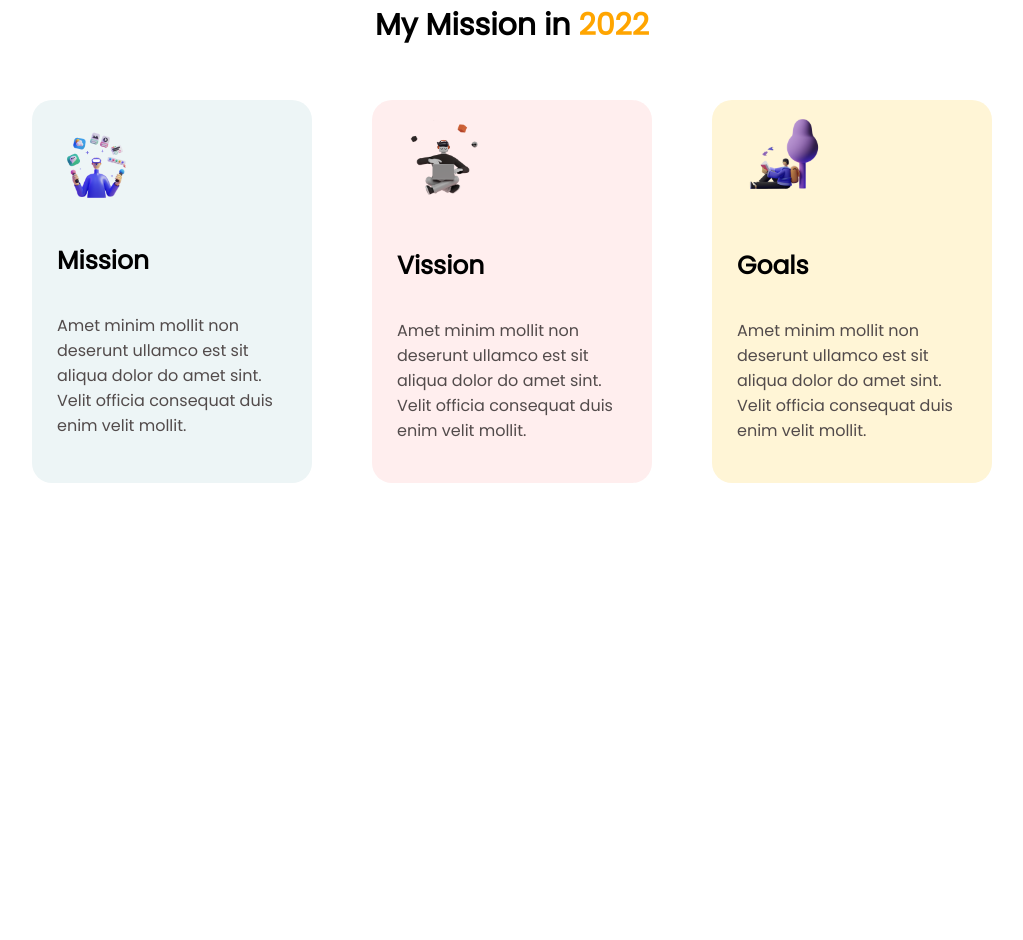
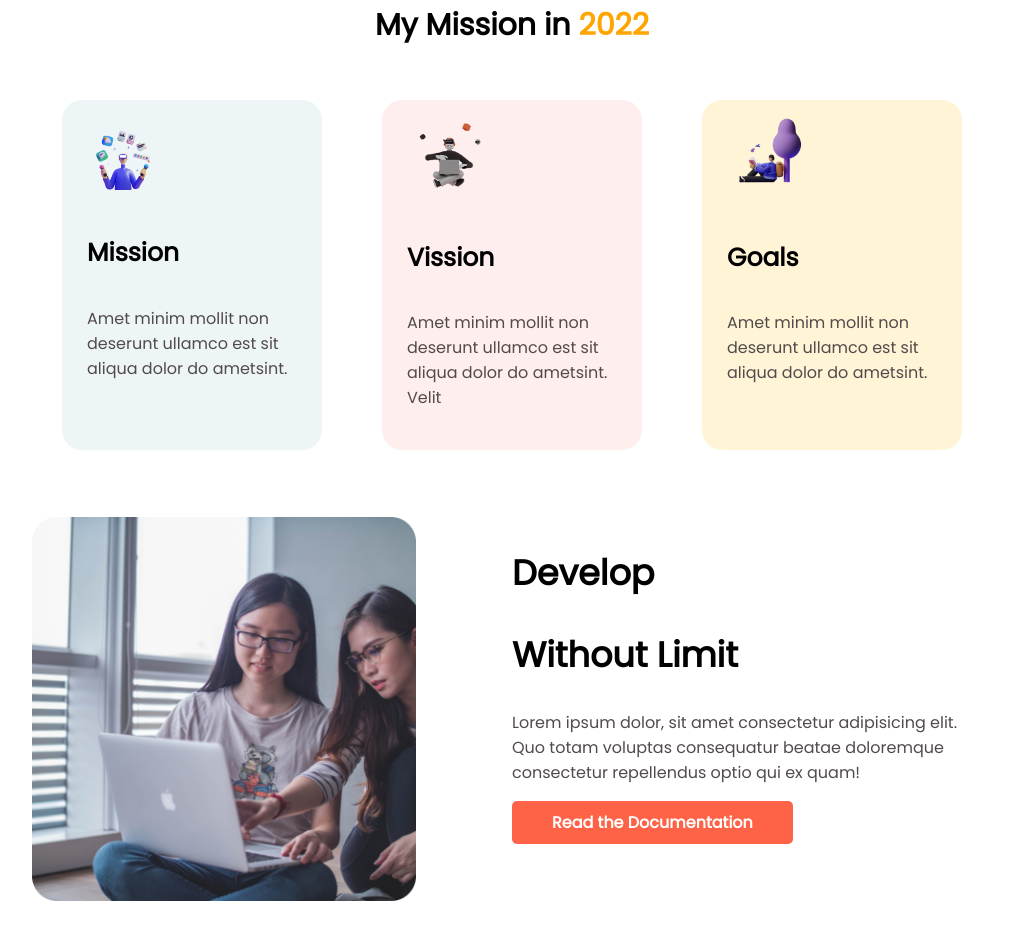
Before and after one commit to sajibur-rahman/personal-website, a plain HTML site: page index.html in a window 1280 px wide. Shown: the part 512-1452 px from the top of the page, without its empty margins (128-1151 px from the left). Before the commit the page ends 1022 px from the top, so only its background shows below. Drawn offline with Linux system fonts and the light colour scheme.

Commit message:
community section is done

```diff
--- a/index.html
+++ b/index.html
@@ -14,6 +14,7 @@
     <link rel="stylesheet" href="./style.css" />
   </head>
   <body>
+    <main>
       <section class="flexiable_container">
         <div class="half_of_container personal_text_area">
           <div class="text_header">
@@ -22,8 +23,8 @@
           </div>
           <p>
             Lorem ipsum dolor sit amet consectetur adipisicing elit. Incidunt
-          expedita quasi eligendi et fugiat doloremque autem ut illo laboriosam
-          cupiditate.
+            expedita quasi eligendi et fugiat doloremque autem ut illo
+            laboriosam cupiditate.
           </p>
           <a href="#" class="link_button">Explor Now</a>
           <p>Scroll down to explore more about us</p>
@@ -45,8 +46,8 @@
             />
             <h4>Mission</h4>
             <p>
-            Amet minim mollit non deserunt ullamco est sit aliqua dolor do amet
-            sint. Velit officia consequat duis enim velit mollit.
+              Amet minim mollit non deserunt ullamco est sit aliqua dolor do
+              ametsint.
             </p>
           </div>
           <div class="mission_item vission">
@@ -56,8 +57,8 @@
             />
             <h4>Vission</h4>
             <p>
-            Amet minim mollit non deserunt ullamco est sit aliqua dolor do amet
-            sint. Velit officia consequat duis enim velit mollit.
+              Amet minim mollit non deserunt ullamco est sit aliqua dolor do
+              ametsint. Velit
             </p>
           </div>
           <div class="mission_item goal">
@@ -67,11 +68,44 @@
             />
             <h4>Goals</h4>
             <p>
-            Amet minim mollit non deserunt ullamco est sit aliqua dolor do amet
-            sint. Velit officia consequat duis enim velit mollit.
+              Amet minim mollit non deserunt ullamco est sit aliqua dolor do
+              ametsint.
             </p>
           </div>
         </div>
       </section>
+
+      <section class="commitment_section flexiable_container">
+        <div class="commitment_item half_of_container">
+          <img src="./images/pictures/coding.png" alt="coding png" />
+        </div>
+        <div class="commitment_item half_of_container">
+          <h2>Develop</h2>
+          <h2>Without Limit</h2>
+          <p>
+            Lorem ipsum dolor, sit amet consectetur adipisicing elit. Quo totam
+            voluptas consequatur beatae doloremque consectetur repellendus optio
+            qui ex quam!
+          </p>
+          <a href="#" class="link_button">Read the Documentation</a>
+        </div>
+      </section>
+
+      <section class="comunity_section flexiable_container">
+        <div class="comunity_item half_of_container">
+          <h2>Know our</h2>
+          <h2>Global Community</h2>
+          <p>
+            Lorem ipsum dolor, sit amet consectetur adipisicing elit. Quo totam
+            voluptas consequatur beatae doloremque consectetur repellendus optio
+            qui ex quam!
+          </p>
+          <a href="#" class="link_button">Read the Documentation</a>
+        </div>
+        <div class="comunity_item community_img_container half_of_container">
+          <img src="./images/pictures/project.png" alt="coding png" />
+        </div>
+      </section>
+    </main>
   </body>
 </html>
--- a/style.css
+++ b/style.css
@@ -3,8 +3,16 @@ body {
   margin: 0;
   padding: 0;
 }
+main {
+  width: 75%;
+  margin: auto;
+}
+
 h1 {
   font-size: 30px;
+}
+h2 {
+  font-size: 35px;
 }
 h4 {
   font-size: 25px;
@@ -16,7 +24,6 @@ p {
 
 .flexiable_container {
   display: flex;
-  margin-left: 130px;
   margin-top: 40px;
 }
 
@@ -66,8 +73,6 @@ p {
 
 .mission_container {
   display: flex;
-  margin-left: 130px;
-  margin-right: 130px;
 }
 
 .mission_item {
@@ -91,3 +96,33 @@ p {
 .mission_item img {
   width: 40%;
 }
+
+/* commitment section */
+
+/* .commitment_section {
+  display: flex;
+} */
+.commitment_item img {
+  width: 80%;
+}
+
+.commitment_section_img img {
+  background-image: url("./images/shapes/shape-1.png");
+  background-repeat: no-repeat;
+  background-position: left top;
+}
+
+/* coummunity section */
+
+.comunity_section {
+  padding-top: 75px;
+}
+.comunity_item {
+  padding-top: 65px;
+}
+.community_img_container {
+  padding-left: 116px;
+}
+.comunity_item img {
+  width: 85%;
+}
```
Lines whose indentation alone changed are shown as unchanged.
